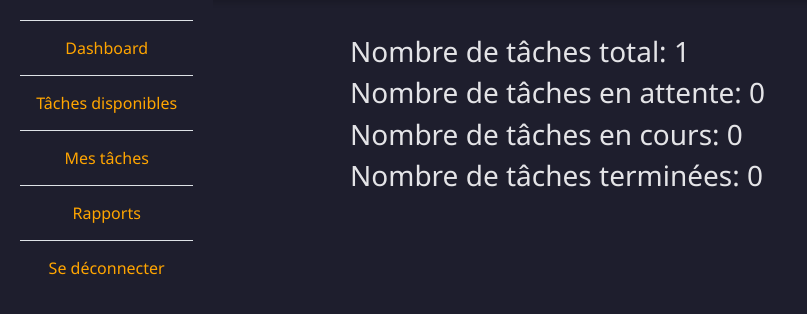
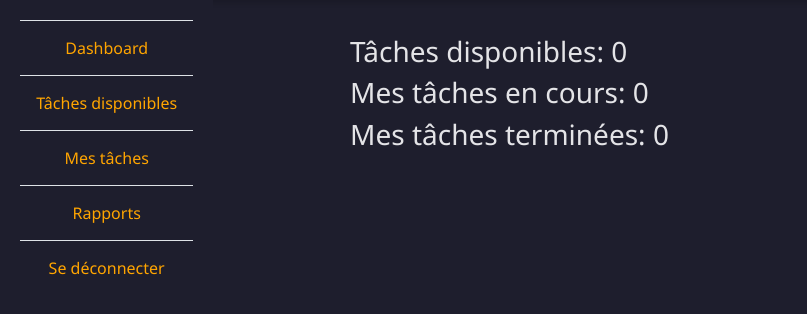
Before and after one commit to saielhaq/technician_task_management_system, a PHP site: page /user_dashboard.php in a window 1280 px wide. Shown: the part 74-388 px from the top of the page, without its empty margins (0-807 px from the left). Run offline with PHP 8.4, Linux system fonts and the light colour scheme; the visitor is signed in with stand-in values (Sample User, id 1); tables that the repository leaves empty or names only in its code hold one stand-in row (values such as "Sample post").

Commit message:
Fixed dashboard incoherence

```diff
--- a/css/style.css
+++ b/css/style.css
@@ -8,7 +8,7 @@ body {
 
 #home_page {
   height: 100vh;
-  background: linear-gradient(135deg, #6a11cb 0%, #2575fc 100%);
+  background-color: #1e1e2d;
 }
 
 .text-center h3 {
--- a/user_dashboard.php
+++ b/user_dashboard.php
@@ -2,21 +2,16 @@
 include ('includes/connection.php');
 session_start();
 
-$query = "select count(tid) as count from tasks";
 $query2 = "select count(tid) as pending from tasks where status = 'En attente'";
-$query3 = "select count(tid) as finished from tasks where status = 'Terminé'";
-$query4 = "select count(tid) as en_cours from tasks where status = 'En cours'";
-$res = mysqli_query($con, $query);
+$query3 = "select count(tid) as finished from tasks where status = 'Terminé' and uid = '$_SESSION[uid]'";
+$query4 = "select count(tid) as en_cours from tasks where status = 'En cours' and uid = '$_SESSION[uid]'";
 $res2 = mysqli_query($con, $query2);
 $res3 = mysqli_query($con, $query3);
 $res4 = mysqli_query($con, $query4);
-if ($res) {
-    $row = mysqli_fetch_array($res);
-    $total = $row['count'];
-}
+
 if ($res2) {
     $row = mysqli_fetch_array($res2);
-    $pending = $row['pending'];
+    $available = $row['pending'];
 }
 if ($res3) {
     $row = mysqli_fetch_array($res3);
@@ -84,10 +79,9 @@ if ($res4) {
             </table>
         </div>
         <div id="right-sidebar">
-            <h3>Nombre de tâches total: <?php echo $total; ?></h3>
-            <h3>Nombre de tâches en attente: <?php echo $pending; ?></h3>
-            <h3>Nombre de tâches en cours: <?php echo $en_cours; ?></h3>
-            <h3>Nombre de tâches terminées: <?php echo $finished; ?></h3>
+            <h3>Tâches disponibles: <?php echo $available; ?></h3>
+            <h3>Mes tâches en cours: <?php echo $en_cours; ?></h3>
+            <h3>Mes tâches terminées: <?php echo $finished; ?></h3>
         </div>
     </div>
 </body>
```
Also changed, not shown: admin/admin_dashboard.php (+4 -4 lines).
